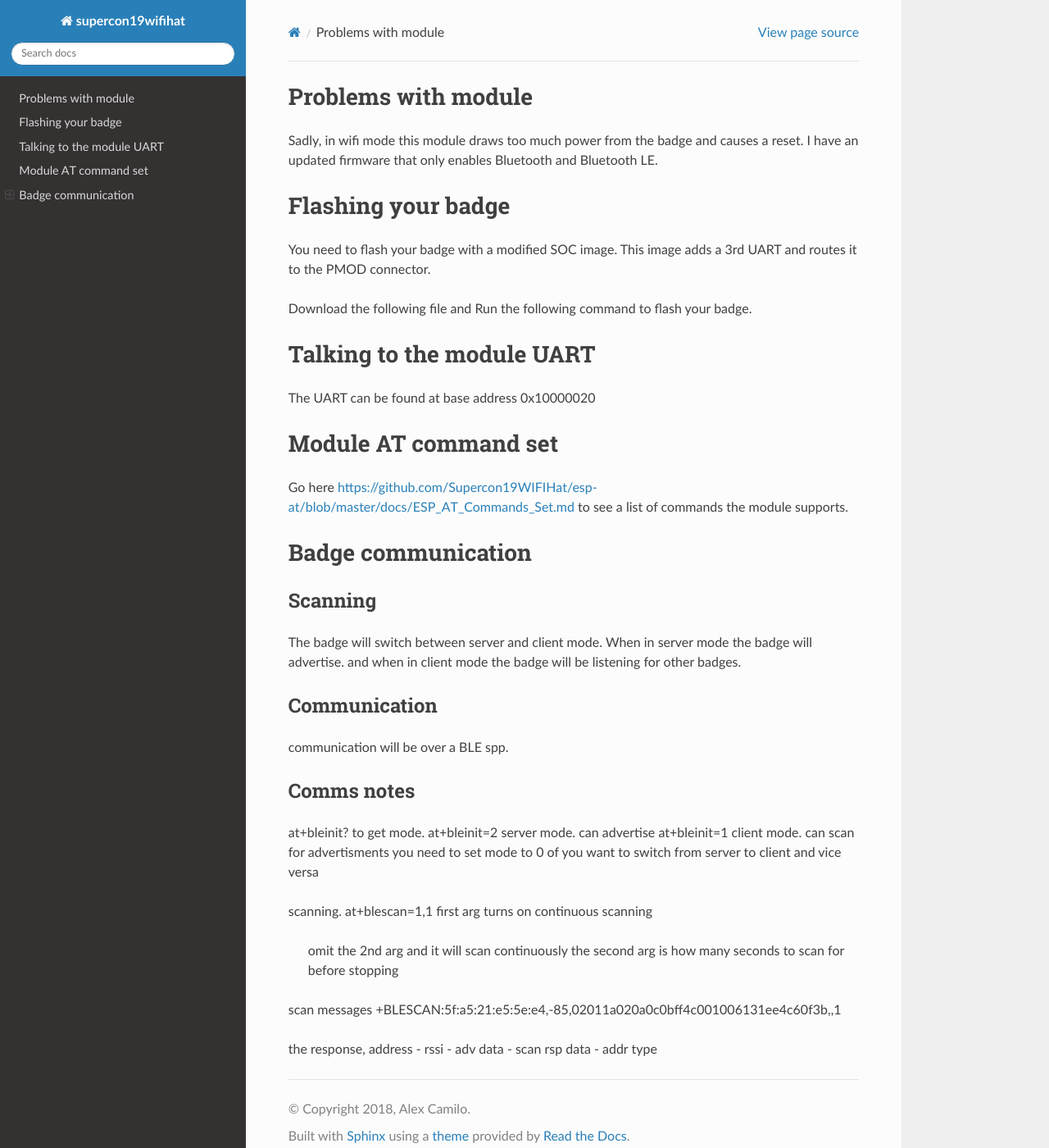
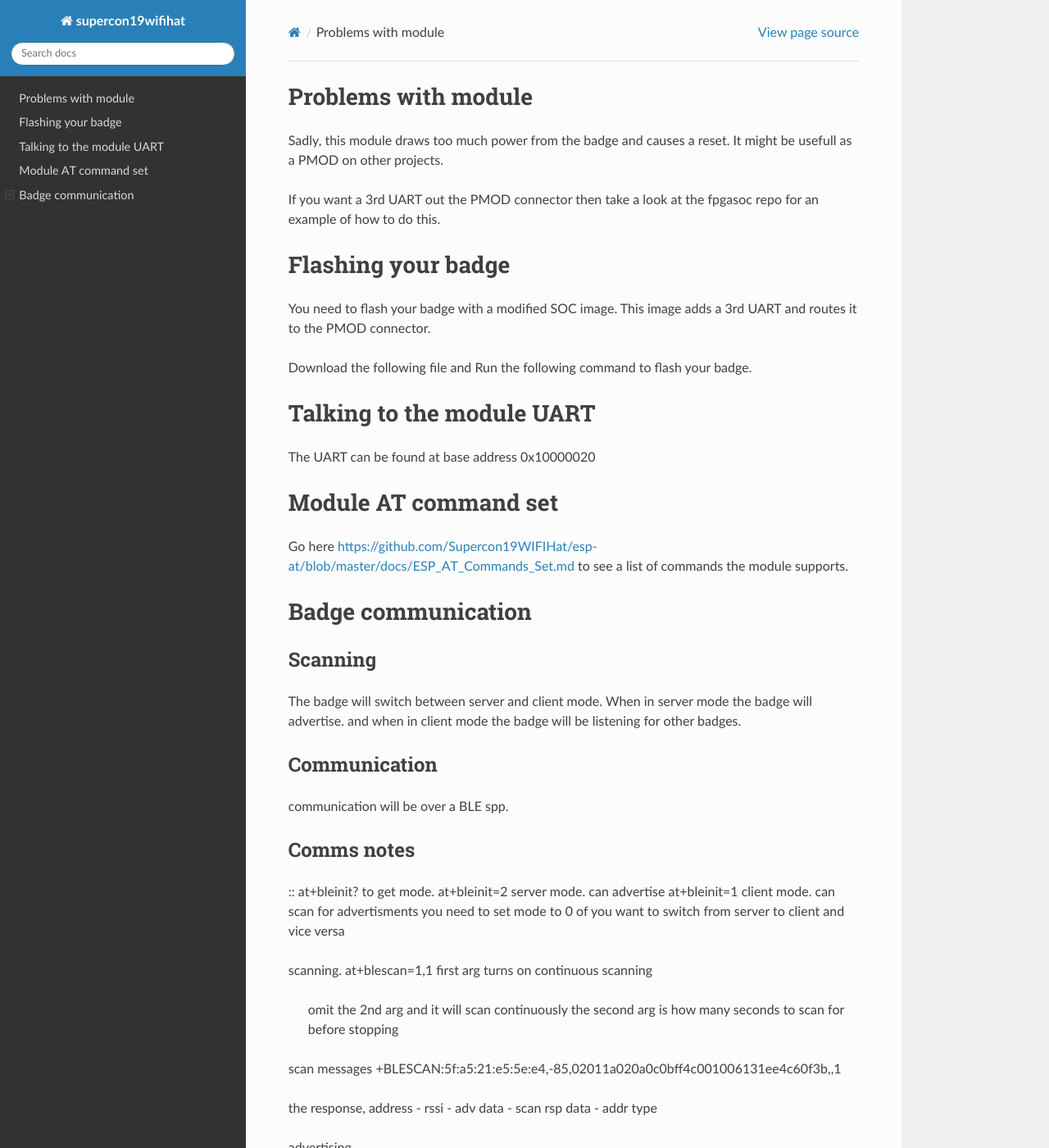
Before and after one commit to Supercon19WIFIHat/Supercon19WIFIHat.github.io, a Sphinx documentation site: the page built from source/docs.rst, in a window 1280 px wide and 1400 px high. Shown: the whole window at 82% size. Built offline with Sphinx 7.4.7 and the Read the Docs theme 2.0.0, drawn with Linux system fonts in a browser that asks for light colours; some of the changed text lies outside the part shown.

Commit message:
more notes, now in a code block

```diff
--- a/source/docs.rst
+++ b/source/docs.rst
@@ -1,7 +1,10 @@
 Problems with module
 =========================
-Sadly, in wifi mode this module draws too much power from the badge and causes a reset.
-I have an updated firmware that only enables Bluetooth and Bluetooth LE.
+Sadly, this module draws too much power from the badge and causes a reset.
+It might be usefull as a PMOD on other projects.
+
+If you want a 3rd UART out the PMOD connector then take a look at the fpgasoc repo for an example of how to do this.
+
 
 Flashing your badge
 =========================
@@ -38,6 +41,7 @@
 
 Comms notes
 ----------------------------
+::
 at+bleinit?      to get mode.
 at+bleinit=2     server mode. can advertise
 at+bleinit=1     client mode. can scan for advertisments
@@ -52,3 +56,11 @@
 +BLESCAN:5f:a5:21:e5:5e:e4,-85,02011a020a0c0bff4c001006131ee4c60f3b,,1
 
 the response, address - rssi - adv data - scan rsp data - addr type
+
+
+advertising.
+
+at+bleadvstart
+
+module comes up in anther modules scan like this.
++BLESCAN:84:0d:8e:37:ae:5a,-67,,,0
```
